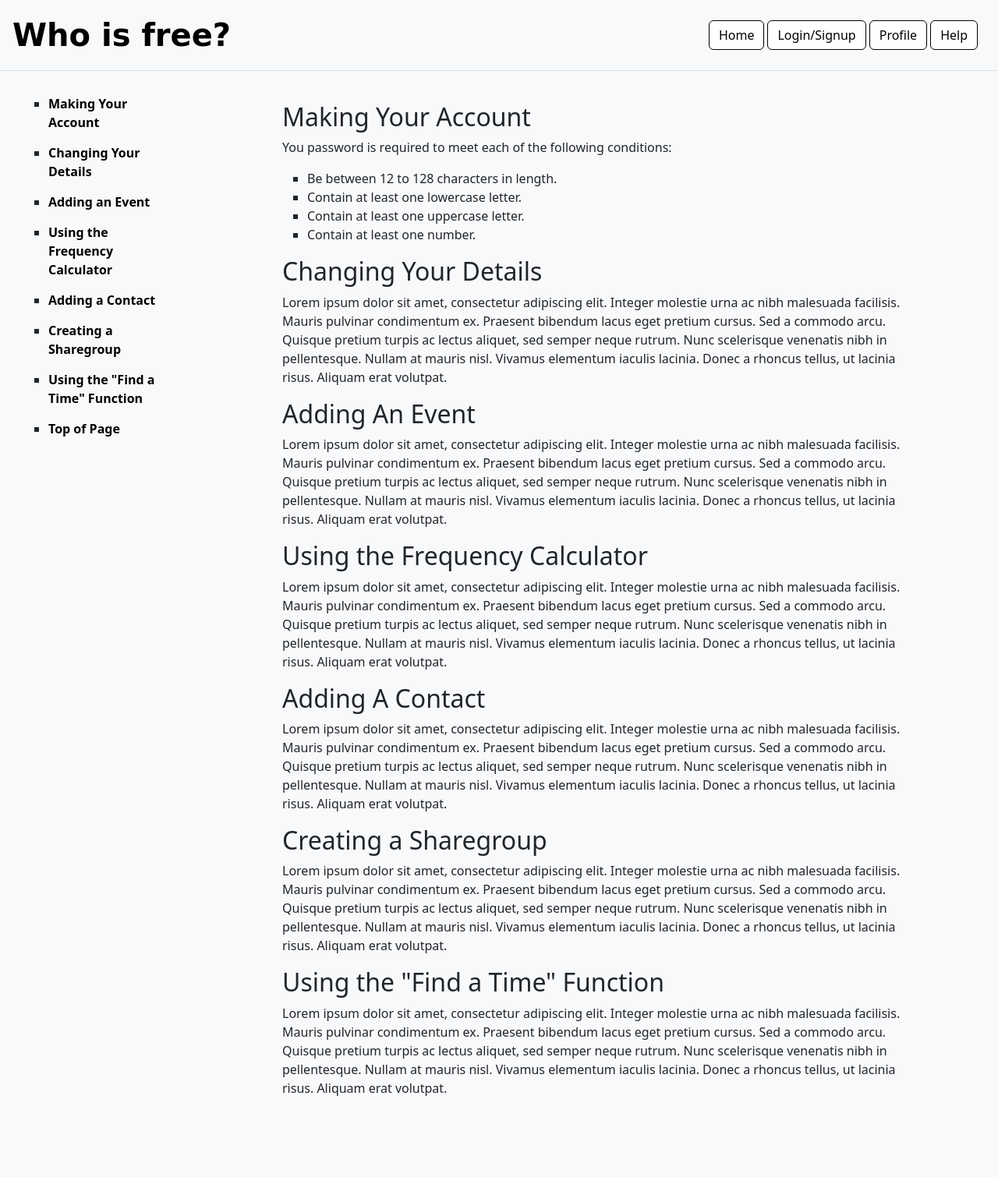
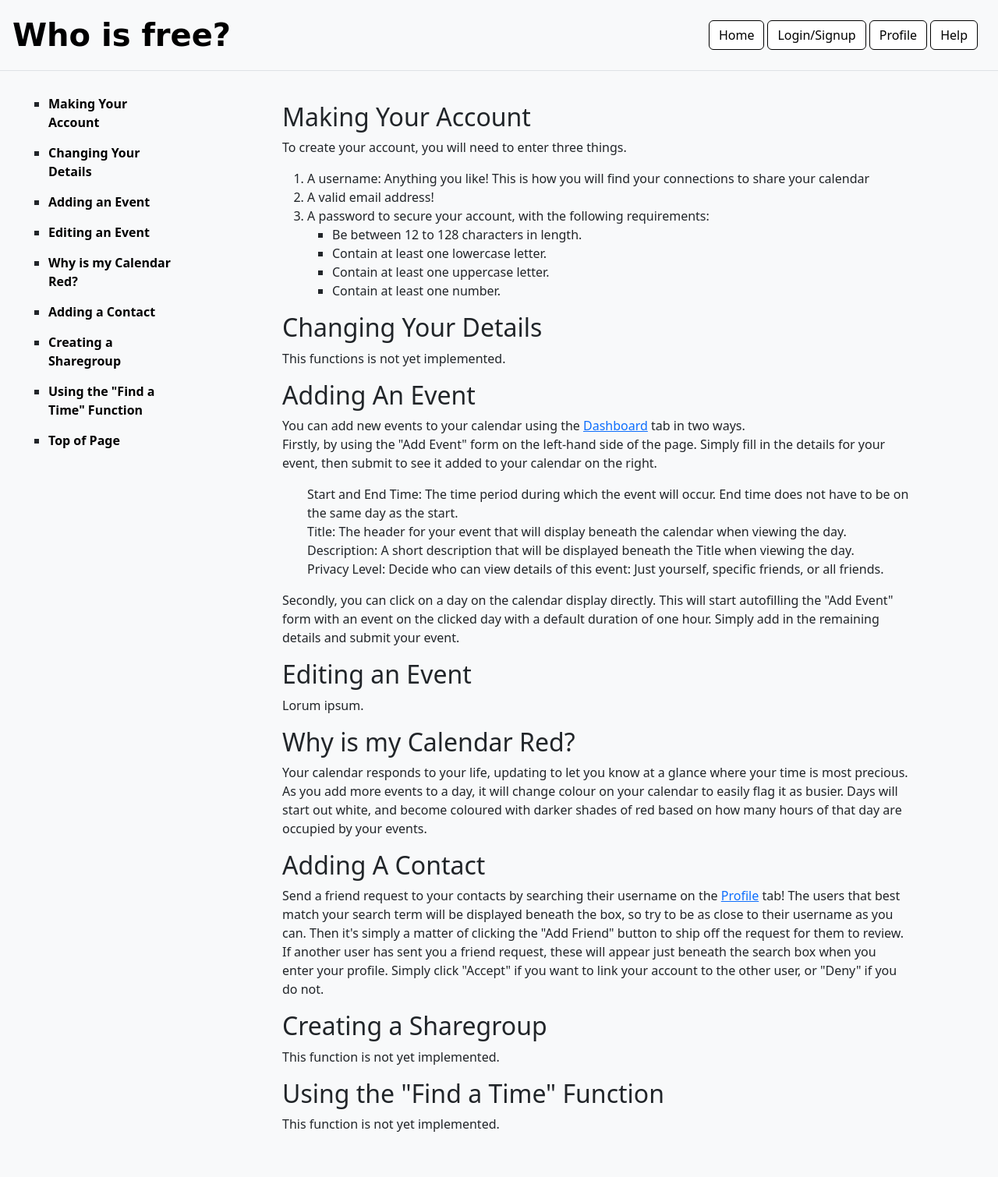
Before and after one commit to namhai2307/CITS3403_GROUP_PROJECT, a Flask app: page /help in a window 1280 px wide. Shown: the whole page at 78% size. Before the commit the page ends 1406 px from the top, so only its background shows below. Run offline with Flask 3, Linux system fonts and the light colour scheme; parts of the project's set-up code (start-up, migrations or seed data) failed here and were passed over.

Commit message:
Update help.html
Added:
- Additional detail on account creation
- Instructions for adding an event
- Instructions for sending/accepting friend requests
- Explanation of visualisation on calendar
- Entry for editing/deleting events

```diff
--- a/app/templates/help.html
+++ b/app/templates/help.html
@@ -11,7 +11,8 @@
             <li> <a href="#makeAcount">Making Your Account</a> </li>
             <li> <a href="#changeDetails">Changing Your Details</a> </li>
             <li> <a href="#addEvent">Adding an Event</a> </li>
-            <li> <a href="#graphFunc">Using the Frequency Calculator</a> </li>
+            <li> <a href=#editEvent">Editing an Event</a> </li>
+            <li> <a href="#colourVis">Why is my Calendar Red?</a> </li>
             <li> <a href="#addFriend">Adding a Contact</a> </li>
             <li> <a href="#createGroup">Creating a Sharegroup</a> </li>
             <li> <a href="#setTime">Using the "Find a Time" Function</a> </li>
@@ -22,38 +23,61 @@
   <div class="main-content">
     <section id="makeAcount">
       <h2>Making Your Account</h2>
-      <p>You password is required to meet each of the following conditions:
+      <p>To create your account, you will need to enter three things.
+        <ol>
+            <li> A username: Anything you like! This is how you will find your connections to share your calendar</li>
+            <li> A valid email address! </li>
+            <li> A password to secure your account, with the following requirements:</li>
             <ul style="list-style-type: square;">
               <li> Be between 12 to 128 characters in length. </li>
               <li> Contain at least one lowercase letter. </li>
               <li> Contain at least one uppercase letter. </li>
               <li> Contain at least one number. </li>
             </ul>
+        </ol>
       </p>
     </section>
     <section id="changeDetails">
       <h2>Changing Your Details</h2>
-      <p>Lorem ipsum dolor sit amet, consectetur adipiscing elit. Integer molestie urna ac nibh malesuada facilisis. Mauris pulvinar condimentum ex. Praesent bibendum lacus eget pretium cursus. Sed a commodo arcu. Quisque pretium turpis ac lectus aliquet, sed semper neque rutrum. Nunc scelerisque venenatis nibh in pellentesque. Nullam at mauris nisl. Vivamus elementum iaculis lacinia. Donec a rhoncus tellus, ut lacinia risus. Aliquam erat volutpat.</p>
+      <p>This functions is not yet implemented.</p>
     </section>
     <section id="addEvent">
       <h2>Adding An Event</h2>
-      <p>Lorem ipsum dolor sit amet, consectetur adipiscing elit. Integer molestie urna ac nibh malesuada facilisis. Mauris pulvinar condimentum ex. Praesent bibendum lacus eget pretium cursus. Sed a commodo arcu. Quisque pretium turpis ac lectus aliquet, sed semper neque rutrum. Nunc scelerisque venenatis nibh in pellentesque. Nullam at mauris nisl. Vivamus elementum iaculis lacinia. Donec a rhoncus tellus, ut lacinia risus. Aliquam erat volutpat.</p>
+      <p>You can add new events to your calendar using the <a href='main/dashboard.html'>Dashboard</a> tab in two ways. <br>
+          Firstly, by using the "Add Event" form on the left-hand side of the page. Simply fill in the details for your event, then submit to see it added to your calendar on the right.
+          <ul style="list-style-type: none;">
+              <li> Start and End Time: The time period during which the event will occur. End time does not have to be on the same day as the start.</li>
+              <li> Title: The header for your event that will display beneath the calendar when viewing the day.</li>
+              <li> Description: A short description that will be displayed beneath the Title when viewing the day.</li>
+              <li> Privacy Level: Decide who can view details of this event: Just yourself, specific friends, or all friends. </li>
+          </ul>
+          Secondly, you can click on a day on the calendar display directly. This will start autofilling the "Add Event" form with an event on the clicked day with a default duration of one hour. Simply add in the remaining details and submit your event.
+      </p>
     </section>
-    <section id="graphFunc">
-      <h2>Using the Frequency Calculator</h2>
-      <p>Lorem ipsum dolor sit amet, consectetur adipiscing elit. Integer molestie urna ac nibh malesuada facilisis. Mauris pulvinar condimentum ex. Praesent bibendum lacus eget pretium cursus. Sed a commodo arcu. Quisque pretium turpis ac lectus aliquet, sed semper neque rutrum. Nunc scelerisque venenatis nibh in pellentesque. Nullam at mauris nisl. Vivamus elementum iaculis lacinia. Donec a rhoncus tellus, ut lacinia risus. Aliquam erat volutpat.</p>
+    <section id="editEvent">
+      <h2>Editing an Event</h2>
+      <p>Lorum ipsum.</p>
+    </section>
+    <section id="colourVis">
+      <h2>Why is my Calendar Red?</h2>
+      <p>Your calendar responds to your life, updating to let you know at a glance where your time is most precious. As you add more events to a day, it will change colour on your calendar to easily flag it as busier.
+          Days will start out white, and become coloured with darker shades of red based on how many hours of that day are occupied by your events.
+      </p>
     </section>
     <section id="addFriend">
       <h2>Adding A Contact</h2>
-      <p>Lorem ipsum dolor sit amet, consectetur adipiscing elit. Integer molestie urna ac nibh malesuada facilisis. Mauris pulvinar condimentum ex. Praesent bibendum lacus eget pretium cursus. Sed a commodo arcu. Quisque pretium turpis ac lectus aliquet, sed semper neque rutrum. Nunc scelerisque venenatis nibh in pellentesque. Nullam at mauris nisl. Vivamus elementum iaculis lacinia. Donec a rhoncus tellus, ut lacinia risus. Aliquam erat volutpat.</p>
+      <p> Send a friend request to your contacts by searching their username on the <a href='main/profile.html'>Profile</a> tab! The users that best match your search term will be displayed beneath the box, so try to be as close to their username as you can.
+          Then it's simply a matter of clicking the "Add Friend" button to ship off the request for them to review. <br>
+        If another user has sent you a friend request, these will appear just beneath the search box when you enter your profile. Simply click "Accept" if you want to link your account to the other user, or "Deny" if you do not.
+      </p>
     </section>
     <section id="createGroup">
       <h2>Creating a Sharegroup</h2>
-      <p>Lorem ipsum dolor sit amet, consectetur adipiscing elit. Integer molestie urna ac nibh malesuada facilisis. Mauris pulvinar condimentum ex. Praesent bibendum lacus eget pretium cursus. Sed a commodo arcu. Quisque pretium turpis ac lectus aliquet, sed semper neque rutrum. Nunc scelerisque venenatis nibh in pellentesque. Nullam at mauris nisl. Vivamus elementum iaculis lacinia. Donec a rhoncus tellus, ut lacinia risus. Aliquam erat volutpat.</p>
+      <p>This function is not yet implemented.</p>
     </section>
     <section id="setTime">
       <h2>Using the "Find a Time" Function</h2>
-      <p>Lorem ipsum dolor sit amet, consectetur adipiscing elit. Integer molestie urna ac nibh malesuada facilisis. Mauris pulvinar condimentum ex. Praesent bibendum lacus eget pretium cursus. Sed a commodo arcu. Quisque pretium turpis ac lectus aliquet, sed semper neque rutrum. Nunc scelerisque venenatis nibh in pellentesque. Nullam at mauris nisl. Vivamus elementum iaculis lacinia. Donec a rhoncus tellus, ut lacinia risus. Aliquam erat volutpat.</p>
+      <p>This function is not yet implemented.</p>
     </section>
   </div>
 {% endblock %}
```
Lines whose indentation alone changed are shown as unchanged.
